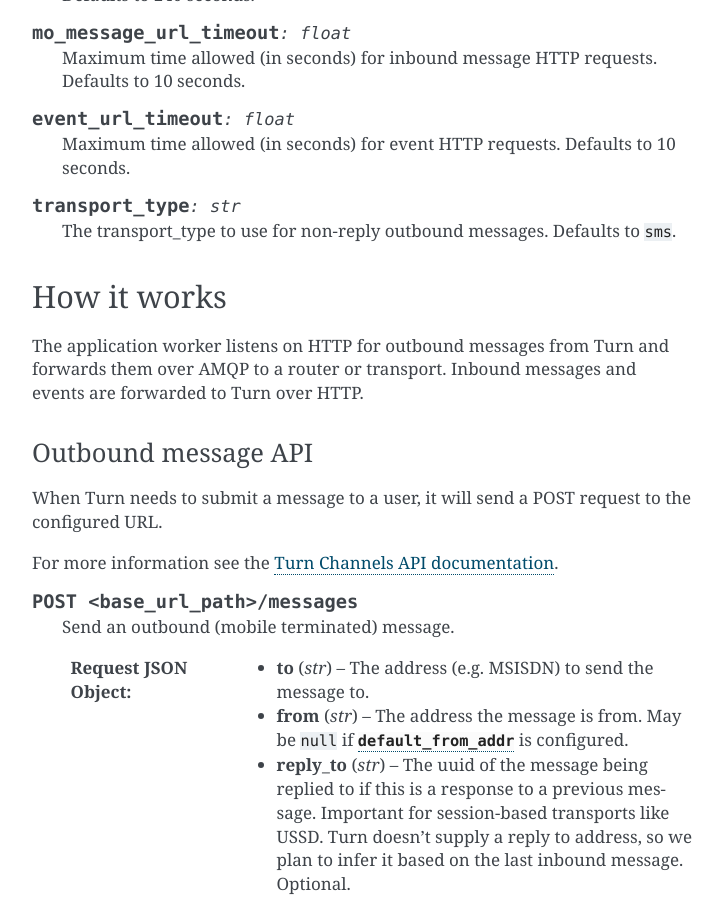
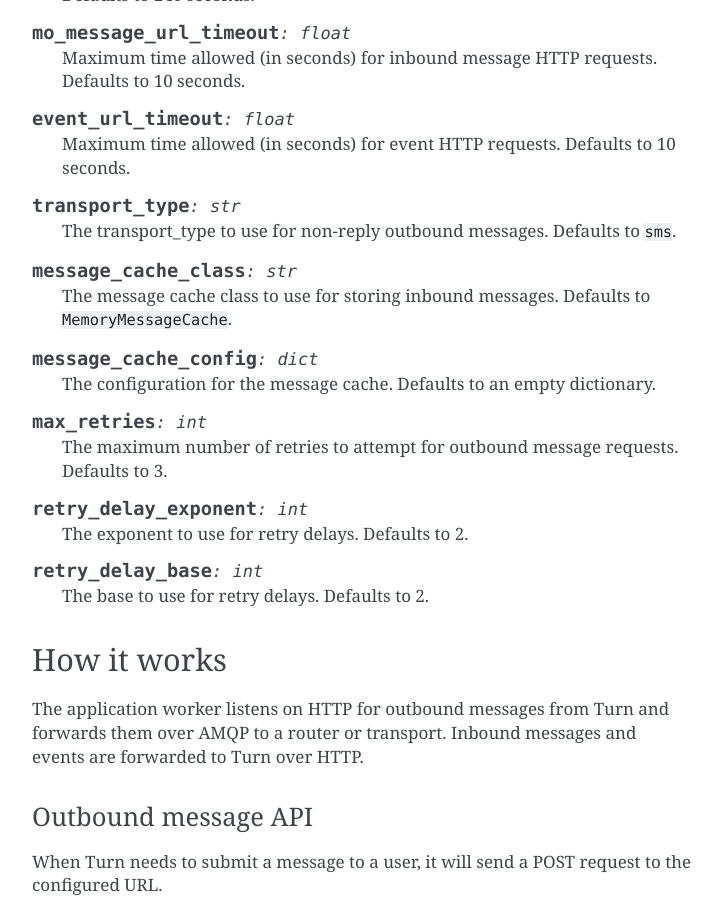
Before and after one commit to praekeltfoundation/vumi2, a Sphinx documentation site: the page built from docs/applications/turn_channels_api.rst, in a window 1280 px wide and 900 px high, scrolled down 1035 px. Shown: the whole window, without its empty margins (388-1111 px from the left). Built offline with Sphinx 7.4.7, drawn with Linux system fonts in a browser that asks for light colours; some of the changed text lies outside the part shown.

Commit message:
Add docs

```diff
--- a/docs/applications/turn_channels_api.rst
+++ b/docs/applications/turn_channels_api.rst
@@ -65,6 +65,31 @@ The application has the following configuration options:
    :type: str
 
    The transport_type to use for non-reply outbound messages. Defaults to ``sms``.
+
+.. py:data:: message_cache_class
+   :type: str
+
+   The message cache class to use for storing inbound messages. Defaults to ``MemoryMessageCache``.
+
+.. py:data:: message_cache_config
+   :type: dict
+
+   The configuration for the message cache. Defaults to an empty dictionary.
+
+.. py:data:: max_retries
+   :type: int
+
+   The maximum number of retries to attempt for outbound message requests. Defaults to 3.
+
+.. py:data:: retry_delay_exponent
+   :type: int
+
+   The exponent to use for retry delays. Defaults to 2.
+
+.. py:data:: retry_delay_base
+   :type: int
+
+   The base to use for retry delays. Defaults to 2.
 
 
 How it works
```
